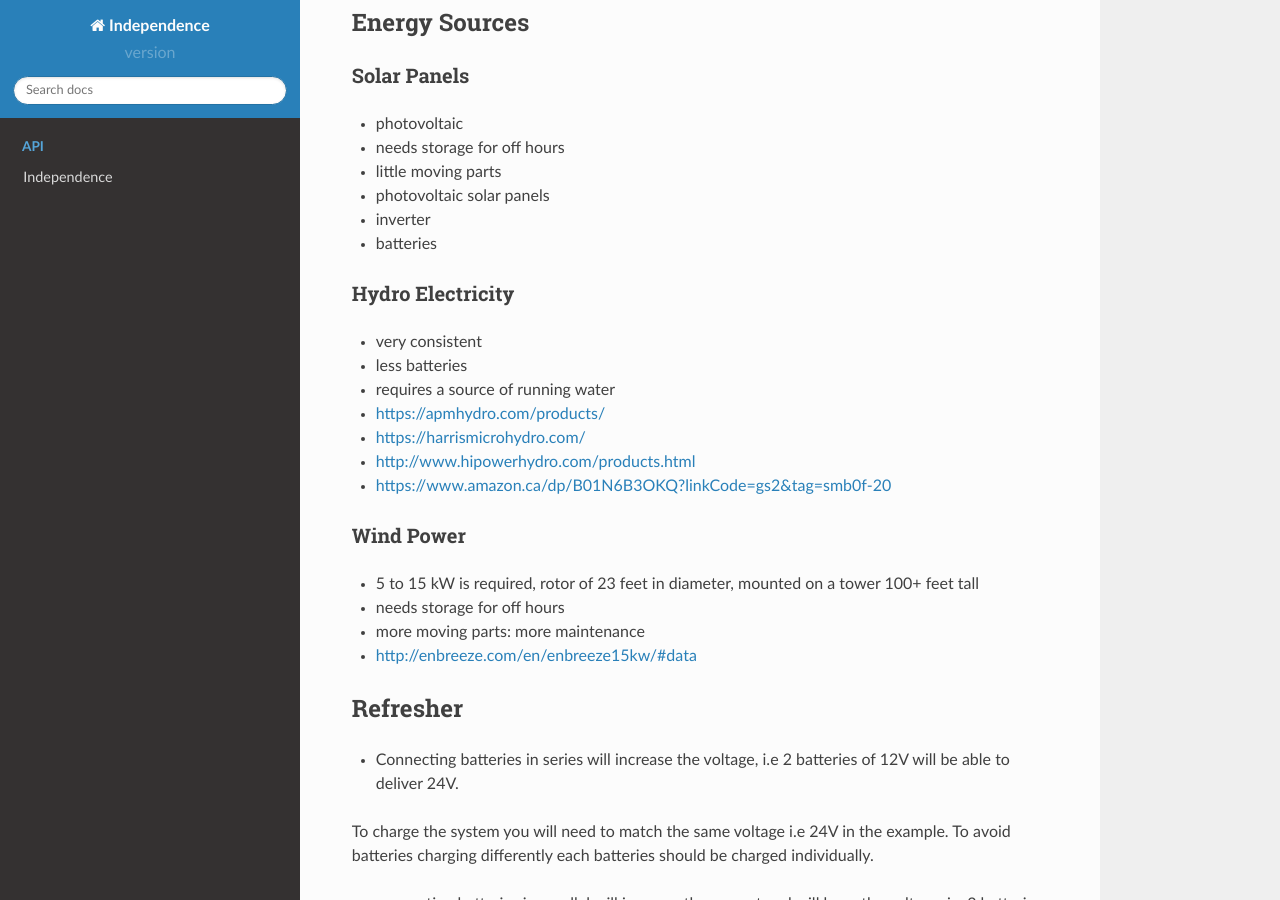
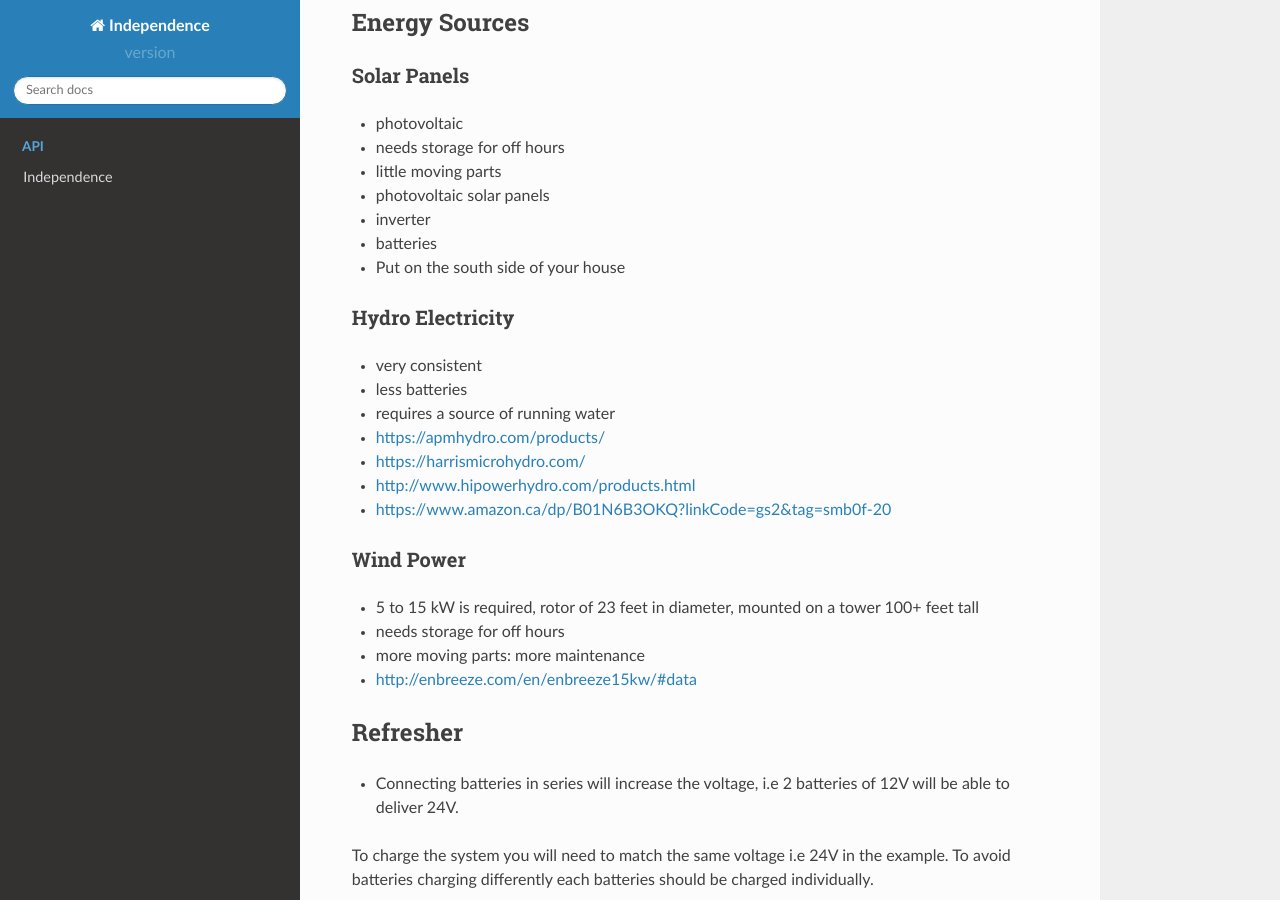
Before and after one commit to Delaunay/independence, a Sphinx documentation site: the page built from docs/house/electricity.rst, in a window 1280 px wide and 900 px high, scrolled down 991 px. Built offline with Sphinx 7.4.7 and the Read the Docs theme 2.0.0, drawn with Linux system fonts in a browser that asks for light colours.

Commit message:
Update electricity.rst

```diff
--- a/docs/house/electricity.rst
+++ b/docs/house/electricity.rst
@@ -53,6 +53,8 @@ Solar Panels
 * inverter
 * batteries
 
+* Put on the south side of your house
+
 Hydro Electricity
 -----------------
 
```
